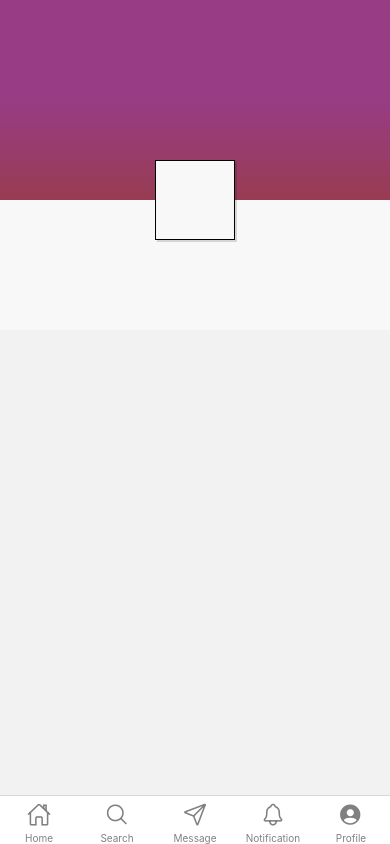
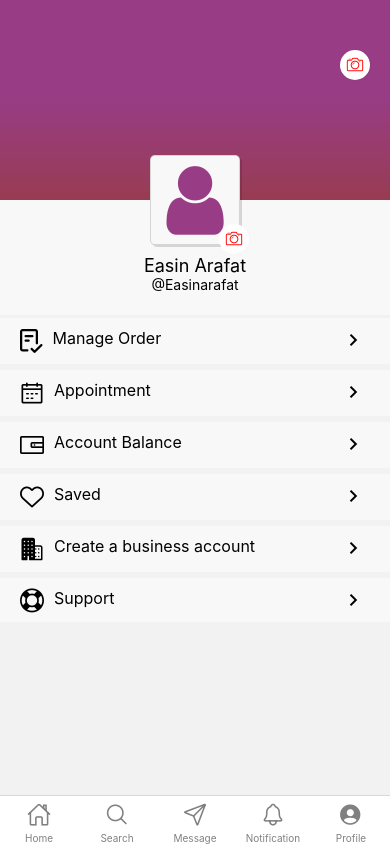
Before and after one commit to sazzad9911/dutypedia, a React Native app: screen /Profile in a window 390 px wide. Built offline with nearby package versions, Linux system fonts and the light colour scheme.

Commit message:
profile screen added

```diff
--- a/app.json
+++ b/app.json
@@ -1,5 +1,13 @@
 {
   "expo": {
+    "plugins": [
+      [
+        "expo-image-picker",
+        {
+          "photosPermission": "The app accesses your photos to let you share them with your friends."
+        }
+      ]
+    ],
     "name": "dutypedia",
     "slug": "dutypedia",
     "version": "1.0.0",
--- /dev/null
+++ b/components/ProfileOption.js
@@ -0,0 +1,33 @@
+import React from "react";
+import { View, Text, StyleSheet, TouchableOpacity} from "react-native";
+import { MaterialIcons } from "@expo/vector-icons";
+import { primaryColor } from './../assets/colors';
+
+const ProfileOption = (props) => {
+  return (
+    <TouchableOpacity style={styles.box}>
+      <props.Icon  style={styles.icon} />
+      <Text style={styles.text}>{props.title}</Text>
+      <MaterialIcons style={styles.icon} name="keyboard-arrow-right" size={24} color="black" />
+    </TouchableOpacity>
+  );
+};
+
+export default ProfileOption;
+const styles = StyleSheet.create({
+  box: {
+    padding: 10,
+    flexDirection: "row",
+    paddingHorizontal:20,
+    backgroundColor:primaryColor,
+    marginVertical:3
+},
+icon: {
+    flex:1
+},
+text: {
+    flex:10,
+    marginLeft:10,
+    fontSize:16
+}
+});
--- a/package.json
+++ b/package.json
@@ -14,6 +14,7 @@
     "@react-navigation/native": "^6.0.11",
     "@react-navigation/native-stack": "^6.7.0",
     "expo": "~46.0.7",
+    "expo-image-picker": "~13.3.1",
     "expo-linear-gradient": "~11.4.0",
     "expo-status-bar": "~1.4.0",
     "expo-updates": "~0.14.4",
--- a/screens/ChatScreen.js
+++ b/screens/ChatScreen.js
@@ -78,7 +78,6 @@ const BottomBar = (props) => {
       </TouchableOpacity>
       <TouchableOpacity style={styles.icon}>
         <Ionicons
-          style={{ marginRight: 9 }}
           name="camera-outline"
           size={24}
           color="black"
@@ -89,6 +88,9 @@ const BottomBar = (props) => {
       }} style={styles.input} placeholder="Write message here.." />
       <TouchableOpacity
         onPress={() => {
+          if(!Message){
+            return
+          }
           props.onSend(Message).then(() => {
             setMessage('')
           })
--- a/screens/Home.js
+++ b/screens/Home.js
@@ -20,7 +20,8 @@ const { width, height } = Dimensions.get("window");
 
 const Home = () => {
   return (
-    <ScrollView
+    <ScrollView showsVerticalScrollIndicator={false}
+    showsHorizontalScrollIndicator={false}
       style={{
         paddingLeft: 15,
         paddingRight: 15,
--- a/screens/Profile.js
+++ b/screens/Profile.js
@@ -1,4 +1,3 @@
-
 import React from "react";
 import {
   View,
@@ -7,26 +6,106 @@ import {
   TouchableOpacity,
   ScrollView,
   StyleSheet,
+  Image
 } from "react-native";
 import { Ionicons } from "@expo/vector-icons";
 import { LinearGradient } from "expo-linear-gradient";
-import { primaryColor, backgroundColor } from "./../assets/colors";
-
+import { primaryColor, backgroundColor, assentColor } from "./../assets/colors";
+import { EvilIcons } from "@expo/vector-icons";
+import { FontAwesome } from "@expo/vector-icons";
+import ProfileOption from "./../components/ProfileOption";
+import { Octicons } from "@expo/vector-icons";
+import { AntDesign } from "@expo/vector-icons";
+import * as ImagePicker from "expo-image-picker";
 
 const { width, height } = Dimensions.get("window");
 const Profile = () => {
   const window = Dimensions.get("window");
+  const [image, setImage] = React.useState(null);
+  const [backgroundImage, setBackgroundImage] = React.useState(null);
+
+
+  const pickImage = async () => {
+    // No permissions request is necessary for launching the image library
+    let result = await ImagePicker.launchImageLibraryAsync({
+      mediaTypes: ImagePicker.MediaTypeOptions.All,
+      allowsEditing: true,
+      aspect: [4, 3],
+      quality: 1,
+    });
+
+    console.log(result);
+
+    if (!result.cancelled) {
+      setImage(result.uri);
+    }
+  };
+  const pickBackgroundImage = async () => {
+    // No permissions request is necessary for launching the image library
+    let result = await ImagePicker.launchImageLibraryAsync({
+      mediaTypes: ImagePicker.MediaTypeOptions.All,
+      allowsEditing: true,
+      aspect: [4, 3],
+      quality: 1,
+    });
+    if (!result.cancelled) {
+      setBackgroundImage(result.uri);
+    }
+  };
   return (
     <ScrollView>
       <View style={styles.container}>
-        <LinearGradient
+        <TouchableOpacity onPress={pickBackgroundImage} style={[styles.icon, styles.iconTop]}>
+          <EvilIcons name="camera" size={24} color="red" />
+        </TouchableOpacity>
+        {
+          backgroundImage?(
+            <Image source={{uri:backgroundImage}} style={styles.backgroundContainer}/>
+          ):(
+            <LinearGradient
           style={styles.backgroundContainer}
           colors={["#983C85", "#983C85", "#983C53"]}
-        ></LinearGradient>
+        >
+        </LinearGradient>
+          )
+        }
+
         <View style={styles.profile}>
-
+        {
+          image?(<Image style={styles.image} source={{uri: image}}/>)
+          :(<FontAwesome name="user" size={80} color="#983C85" />)
+        }
+          <TouchableOpacity onPress={pickImage} style={[styles.icon, styles.iconBottom]}>
+            <EvilIcons name="camera" size={24} color="red" />
+          </TouchableOpacity>
         </View>
+        <Text style={styles.headLine}>Easin Arafat</Text>
+        <Text style={styles.text}>@Easinarafat</Text>
       </View>
+      <ProfileOption
+        Icon={() => <Octicons name="checklist" size={24} color="black" />}
+        title="Manage Order"
+      />
+      <ProfileOption
+        Icon={() => <AntDesign name="calendar" size={24} color="black" />}
+        title="Appointment"
+      />
+      <ProfileOption
+        Icon={() => <AntDesign name="wallet" size={24} color="black" />}
+        title="Account Balance"
+      />
+      <ProfileOption
+        Icon={() => <AntDesign name="hearto" size={24} color="black" />}
+        title="Saved"
+      />
+      <ProfileOption
+        Icon={() => <Ionicons name="business" size={24} color="black" />}
+        title="Create a business account"
+      />
+      <ProfileOption
+        Icon={() => <FontAwesome name="support" size={24} color="black" />}
+        title="Support"
+      />
     </ScrollView>
   );
 };
@@ -35,10 +114,9 @@ export default Profile;
 const styles = StyleSheet.create({
   backgroundContainer: {
     minHeight: 200,
-
   },
   container: {
-    minHeight: 330,
+    minHeight: 315,
     backgroundColor: primaryColor,
   },
   profile: {
@@ -48,10 +126,55 @@ const styles = StyleSheet.create({
       height: 2,
     },
     shadowColor: backgroundColor,
+    width: 90,
+    height: 90,
+    marginTop: -45,
+    alignSelf: "center",
+    backgroundColor: primaryColor,
+    borderColor: backgroundColor,
+    borderRadius: 5,
+    justifyContent: "center",
+    alignItems: "center",
+  },
+  icon: {
+    justifyContent: "center",
+    alignItems: "center",
+    backgroundColor: assentColor,
+    width: 30,
+    height: 30,
+    borderRadius: 15,
+    shadowOffset: {
+      width: 2,
+      height: 2,
+    },
+    shadowRadius: 5,
+    shadowColor: backgroundColor,
+    elevation: 5,
+    shadowOpacity: 0.1,
+  },
+  iconTop: {
+    position: "absolute",
+    right: 20,
+    top: 50,
+    zIndex: 4,
+  },
+  iconBottom: {
+    position: "absolute",
+    zIndex: 4,
+    bottom: -10,
+    right: -10,
+  },
+  headLine: {
+    fontSize: 18,
+    textAlign: "center",
+    marginTop: 10,
+  },
+  text: {
+    textAlign: "center",
+    fontSize: 14,
+  },
+  image:{
     width: 80,
     height: 80,
-    marginTop:-40,
-    alignSelf:'center',
-    backgroundColor:primaryColor
-  },
+  }
 });
```
Also changed, not shown: 1 other file (tests, documents, lock files or other folders).
